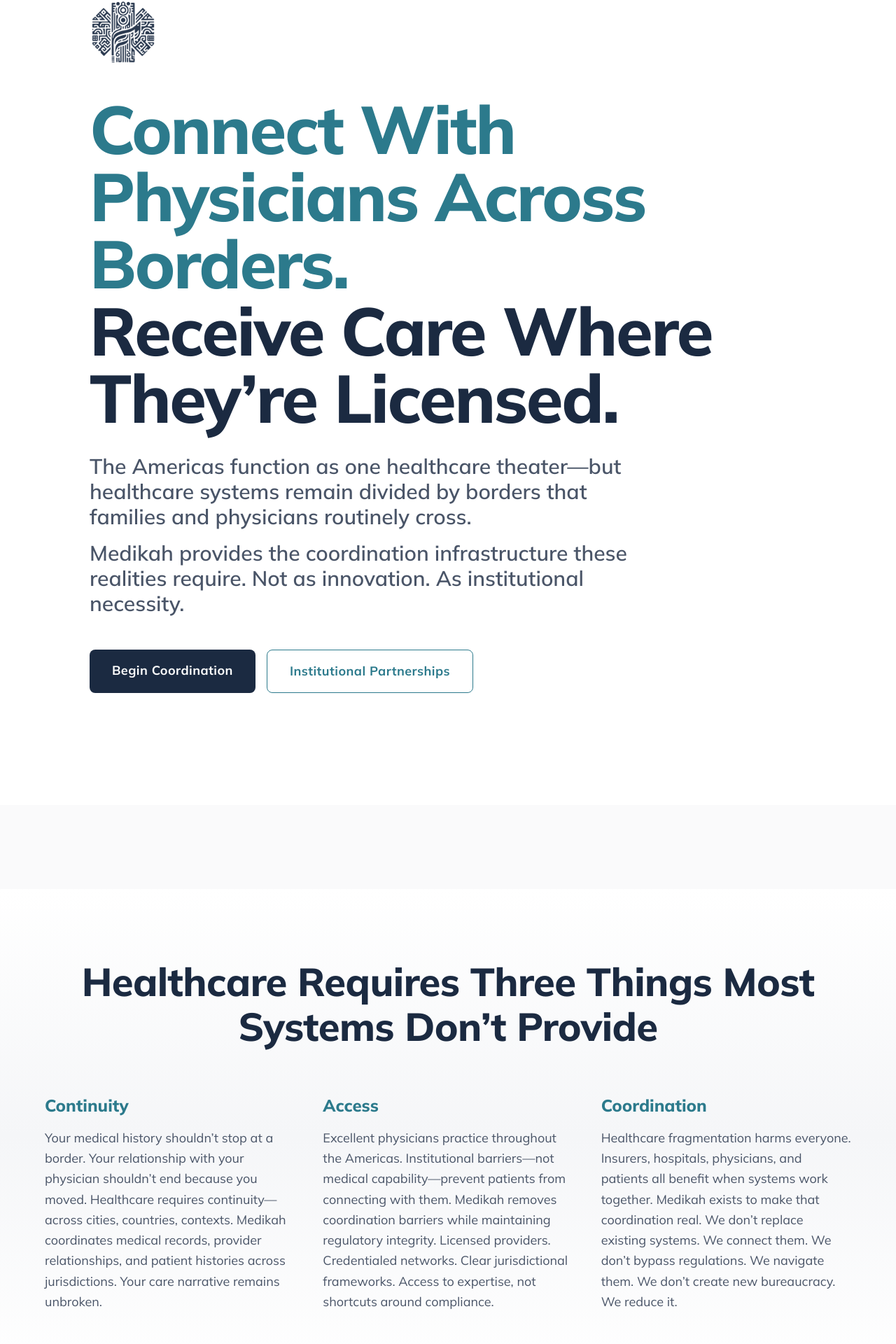
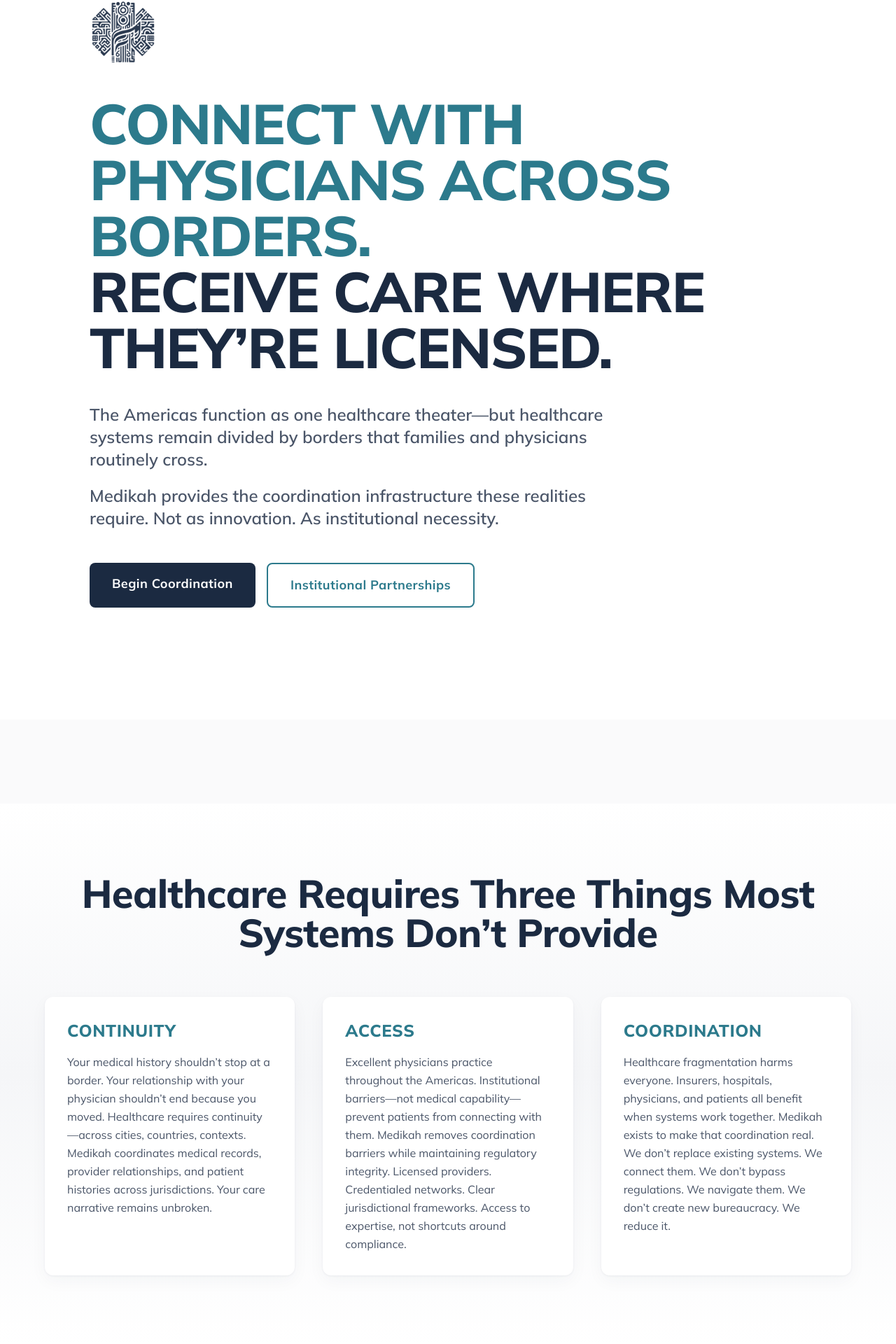
Before and after one commit to qwertyBB12/medikah-chat-frontend, a Next.js app: page / in a window 1280 px wide. Shown: the part 240-2160 px from the top of the page at 70% size. Built offline with nearby package versions, Linux system fonts and the light colour scheme; no server answers.

Commit message:
Restore design polish: uppercase headlines, animations, hover effects
- Hero: Uppercase H1, staggered fadeInUp animations, button hover lift
- Values: Card styling with shadows, uppercase titles, hover effects
- Audiences: Uppercase headlines, enhanced card hover, button animations

```diff
--- a/components/landing/Audiences.tsx
+++ b/components/landing/Audiences.tsx
@@ -52,17 +52,17 @@
           {AUDIENCES.map((audience) => (
             <div
               key={audience.label}
-              className="bg-white shadow-[0_1px_3px_rgba(27,42,65,0.06),0_8px_24px_rgba(27,42,65,0.04)] rounded-[12px] p-8 sm:p-12"
+              className="bg-white shadow-[0_1px_3px_rgba(27,42,65,0.06),0_8px_24px_rgba(27,42,65,0.04)] hover:shadow-[0_4px_8px_rgba(27,42,65,0.08),0_16px_40px_rgba(27,42,65,0.08)] rounded-[12px] p-8 sm:p-12 transition-shadow duration-300"
             >
-              <p className="text-[13px] font-bold uppercase tracking-[0.1em] text-archival-grey mb-3">
+              <p className="text-[13px] font-bold uppercase tracking-[0.15em] text-clinical-teal mb-3">
                 {audience.label}
               </p>
-              <h3 className="font-extrabold text-3xl text-clinical-teal mb-6">
+              <h3 className="font-extrabold text-2xl sm:text-3xl text-inst-blue mb-6 uppercase tracking-wide">
                 {audience.headline}
               </h3>
               <div className="max-w-[700px] space-y-5">
                 {audience.body.map((paragraph, i) => (
-                  <p key={i} className="text-lg text-body-slate leading-relaxed">
+                  <p key={i} className="text-base text-body-slate leading-relaxed">
                     {paragraph}
                   </p>
                 ))}
@@ -71,7 +71,7 @@
                 <div className="mt-8">
                   <a
                     href={audience.cta.href}
-                    className="inline-block px-7 py-3.5 bg-inst-blue text-white font-bold tracking-wide text-sm hover:bg-clinical-teal transition rounded-sm"
+                    className="inline-block px-7 py-3.5 bg-inst-blue text-white font-bold tracking-wide text-sm hover:bg-clinical-teal hover:-translate-y-0.5 hover:shadow-lg transition-all duration-300 rounded-sm"
                   >
                     {audience.cta.label}
                   </a>
--- a/components/landing/Hero.tsx
+++ b/components/landing/Hero.tsx
@@ -16,33 +16,36 @@
           />
         </div>
 
-        <h1 className="font-extrabold text-5xl sm:text-6xl md:text-7xl lg:text-[96px] leading-[1.05] tracking-[-0.025em] mb-8">
-          <span className="text-clinical-teal">Connect With Physicians Across Borders.</span>
-          <br />
-          <span className="text-inst-blue">Receive Care Where They&rsquo;re Licensed.</span>
+        <h1 className="font-extrabold text-4xl sm:text-5xl md:text-6xl lg:text-[80px] leading-[1.1] tracking-[-0.02em] mb-10 uppercase">
+          <span className="text-clinical-teal block animate-[fadeInUp_0.8s_ease-out_both]">
+            Connect With Physicians Across Borders.
+          </span>
+          <span className="text-inst-blue block animate-[fadeInUp_0.8s_ease-out_0.15s_both]">
+            Receive Care Where They&rsquo;re Licensed.
+          </span>
         </h1>
 
-        <div className="max-w-3xl mb-12 space-y-4">
-          <p className="font-semibold text-xl sm:text-2xl md:text-3xl text-body-slate leading-snug">
+        <div className="max-w-3xl mb-12 space-y-5 animate-[fadeInUp_0.8s_ease-out_0.3s_both]">
+          <p className="font-semibold text-lg sm:text-xl md:text-2xl text-body-slate leading-relaxed">
             The Americas function as one healthcare theater&mdash;but healthcare systems
             remain divided by borders that families and physicians routinely cross.
           </p>
-          <p className="font-semibold text-xl sm:text-2xl md:text-3xl text-body-slate leading-snug">
+          <p className="font-semibold text-lg sm:text-xl md:text-2xl text-body-slate leading-relaxed">
             Medikah provides the coordination infrastructure these realities require.
             Not as innovation. As institutional necessity.
           </p>
         </div>
 
-        <div className="flex flex-col sm:flex-row gap-4">
+        <div className="flex flex-col sm:flex-row gap-4 animate-[fadeInUp_0.8s_ease-out_0.45s_both]">
           <a
             href="#early-access"
-            className="inline-block px-8 py-4 bg-inst-blue text-white font-bold text-lg tracking-wide hover:bg-clinical-teal transition rounded-sm text-center"
+            className="inline-block px-8 py-4 bg-inst-blue text-white font-bold text-lg tracking-wide hover:bg-clinical-teal hover:-translate-y-0.5 hover:shadow-lg transition-all duration-300 rounded-sm text-center"
           >
             Begin Coordination
           </a>
           <a
             href="mailto:partnerships@medikah.health"
-            className="inline-block px-8 py-4 text-clinical-teal font-bold text-lg tracking-wide border border-clinical-teal hover:bg-clinical-teal hover:text-white transition rounded-sm text-center"
+            className="inline-block px-8 py-4 text-clinical-teal font-bold text-lg tracking-wide border-2 border-clinical-teal hover:bg-clinical-teal hover:text-white hover:-translate-y-0.5 hover:shadow-lg transition-all duration-300 rounded-sm text-center"
           >
             Institutional Partnerships
           </a>
--- a/components/landing/Values.tsx
+++ b/components/landing/Values.tsx
@@ -17,17 +17,21 @@
   return (
     <section className="bg-gradient-to-b from-white via-clinical-surface to-white px-6 py-24 sm:py-[100px]">
       <div className="max-w-6xl mx-auto">
-        <h2 className="font-extrabold text-4xl md:text-[56px] text-inst-blue text-center mb-16 leading-[1.15] tracking-[-0.01em]">
+        <h2 className="font-extrabold text-3xl md:text-5xl lg:text-[56px] text-inst-blue text-center mb-16 leading-[1.15] tracking-[-0.01em]">
           Healthcare Requires Three Things Most Systems Don&rsquo;t Provide
         </h2>
 
         <div className="grid grid-cols-1 md:grid-cols-3 gap-12 md:gap-10">
-          {VALUES.map((item) => (
-            <div key={item.title} className="space-y-4">
-              <h3 className="font-extrabold text-2xl text-clinical-teal">
+          {VALUES.map((item, index) => (
+            <div
+              key={item.title}
+              className="space-y-4 p-8 bg-white rounded-[12px] shadow-[0_1px_3px_rgba(27,42,65,0.06),0_8px_24px_rgba(27,42,65,0.04)] hover:shadow-[0_4px_8px_rgba(27,42,65,0.08),0_16px_32px_rgba(27,42,65,0.06)] transition-shadow duration-300"
+              style={{ animationDelay: `${index * 0.1}s` }}
+            >
+              <h3 className="font-extrabold text-2xl text-clinical-teal uppercase tracking-wide">
                 {item.title}
               </h3>
-              <p className="text-lg text-body-slate leading-relaxed">
+              <p className="text-base text-body-slate leading-relaxed">
                 {item.body}
               </p>
             </div>
```
